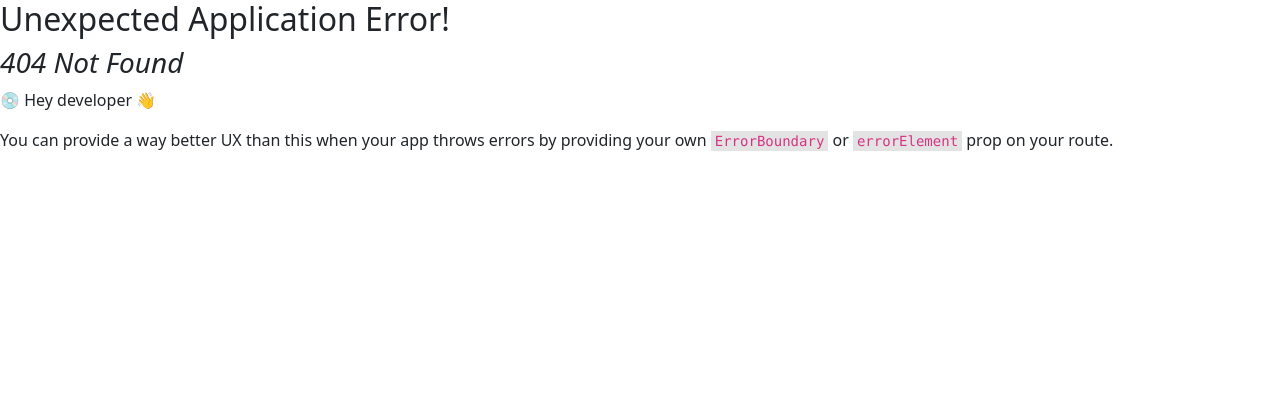
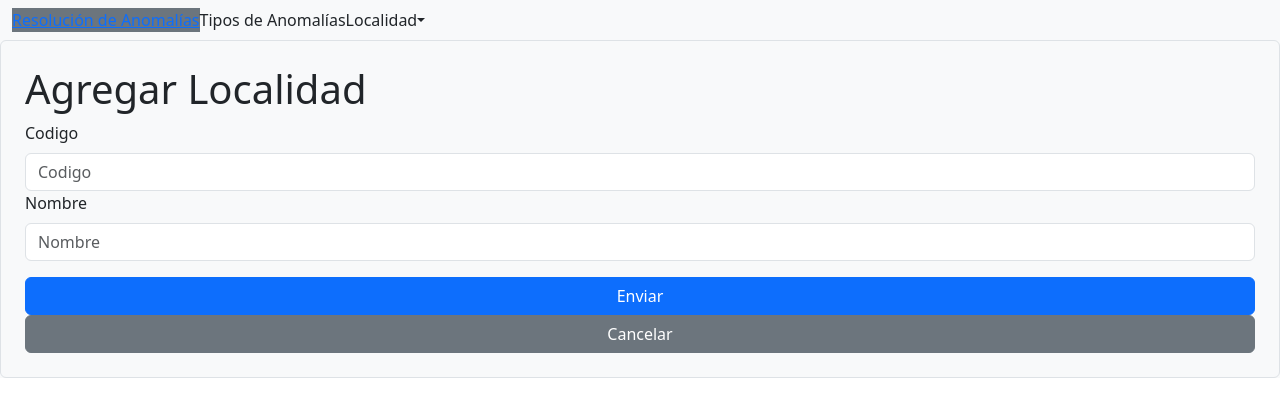
Before and after one commit to tomasinoalvaro48/DSWTP_FrontEnd, a React (Vite) app: page /add-localidad in a window 1280 px wide. Before the commit this address had no page. Shown: the top 416 px of the page. Built offline with nearby package versions, Linux system fonts and the light colour scheme.

Commit message:
Localidadad

```diff
--- a/src/App.tsx
+++ b/src/App.tsx
@@ -9,6 +9,9 @@ import {
 } from 'react-router'
 import { RootLayout } from './layout/RootLayout.tsx'
 import { UpdateTiposAnomalias } from './components/TipoAnomalia/UpdateTiposAnomalias.tsx'
+import { ShowLocalidad } from './components/Localidad/ShowLocalidad.tsx'
+import { AddLocalidad } from './components/Localidad/AddLocalidad.tsx'
+import { UpdateLocalidad } from './components/Localidad/UpdateLocalidad.tsx'
 
 function App() {
   const router = createBrowserRouter(
@@ -21,7 +24,19 @@ function App() {
           element={<UpdateTiposAnomalias />}
         />
         <Route path="add-tipo-anomalia" element={<AddTiposAnomalias />} />
+
+
+        <Route path="show-localidad" element={<ShowLocalidad/>}/>
+        <Route path="add-localidad" element={<AddLocalidad/>}/>
+        <Route path='update-localidad/:id' element={<UpdateLocalidad/>}></Route>
+
+
       </Route>
+
+
+
+
+
     )
   )
   return (
--- /dev/null
+++ b/src/components/Localidad/AddLocalidad.tsx
@@ -0,0 +1,77 @@
+import { useState } from 'react'
+import { useNavigate } from 'react-router'
+import { post } from '../../api/dataManager.ts'
+import { Link } from 'react-router'
+
+
+export function AddLocalidad(){
+    const [localidadNueva, setLocalidadNueva] = useState({
+        nombre_localidad: '',
+        codigo_localidad: ''
+    })
+
+    const navigate = useNavigate()
+
+    const handleSubmit = (event: React.FormEvent<HTMLFormElement>) => {
+        event.preventDefault()
+        const form = event.currentTarget
+        if (form.checkValidity() === false) {
+            event.stopPropagation()
+        } else {
+            post('localidad', localidadNueva)
+        navigate('/show-localidad')
+        }
+    }
+
+    return(
+        <div className="d-flex flex-column bg-light">
+            <form
+                className="d-flex flex-column p-4 border rounded bg-light"
+                onSubmit={handleSubmit}
+            >
+                <h1>Agregar Localidad</h1>
+                <div className="mb-3">
+                    <label htmlFor="codigo" className="form-label">
+                        Codigo
+                    </label>
+                    <input
+                        required
+                        type="text"
+                        id="codigo"
+                        className="form-control"
+                        placeholder="Codigo"
+                        onChange={(e)=>
+                            setLocalidadNueva({
+                                ...localidadNueva,
+                                codigo_localidad: e.target.value,
+                            })
+                        }
+                    />
+                    <label htmlFor="nombre" className="form-label">
+                        Nombre
+                    </label>
+                    <input
+                        required
+                        type="text"
+                        id="nombre"
+                        className="form-control"
+                        placeholder="Nombre"
+                        onChange={(e)=>
+                            setLocalidadNueva({
+                                ...localidadNueva,
+                                nombre_localidad: e.target.value,
+                            })
+                        }
+                    />
+                </div>
+                <button type="submit" className="btn btn-primary">
+                Enviar
+                </button>
+                <Link className="btn btn-secondary" to="/show-localidad">
+                Cancelar
+                </Link>
+            </form>
+        </div>
+    )
+
+}
--- /dev/null
+++ b/src/components/Localidad/ShowLocalidad.tsx
@@ -0,0 +1,52 @@
+import { get } from "../../api/dataManager.ts";
+import { Table } from "react-bootstrap";
+import type { Localidad } from "../../entities/entities.ts";
+import { Link } from "react-router";
+import DeleteEntityButton from "../DeleteEntityButton.tsx";
+
+export function ShowLocalidad(){
+    const {data, loading, error} = get<Localidad>('localidad')
+
+    return(
+        <div className="ShowLocalidades">
+            <h1>Localidades</h1>
+            <Table striped bordered hover>
+                <thead className="table-dark">
+                    <tr>
+                        <th>Id</th>
+                        <th>Código</th>
+                        <th>Nombre</th>
+                        <th>Acción</th>
+                    </tr>
+                </thead>
+                <tbody>
+                    {data?.map((unaLocalidad)=> (
+                        <tr key = {unaLocalidad.id}>
+                            <th>{unaLocalidad.id}</th>
+                            <th>{unaLocalidad.codigo_localidad}</th>
+                            <th>{unaLocalidad.nombre_localidad}</th>
+                            <th>
+                                <Link
+                                    to={`/update-localidad/${unaLocalidad.id}`}
+                                    className="btn btn-sm btn-primary me-2"
+                                >
+                                Editar
+                                </Link>
+                                <DeleteEntityButton
+                                    idToDelete={unaLocalidad.id}
+                                    nameToDelete={unaLocalidad.nombre_localidad}
+                                    route={'localidad'}
+                                />
+                            </th>
+                        </tr>
+                    ))}
+                </tbody>
+            </Table>
+            {loading && <div>Cargando...</div>}
+            {error && <div>{error}</div>}
+            <Link to="/add-localidad" className="btn btn-lg btn-success m-3 mt-0">
+                + Agregar Localidad
+            </Link>
+        </div>
+    )
+}
--- /dev/null
+++ b/src/components/Localidad/UpdateLocalidad.tsx
@@ -0,0 +1,84 @@
+import { useNavigate, useParams, Link } from 'react-router'
+import { useState } from 'react'
+import { getOne, patch } from '../../api/dataManager.ts'
+import type { Localidad } from '../../entities/entities.ts'
+
+export function UpdateLocalidad(){
+    const {id} = useParams()
+
+    const {data} = getOne<Localidad>('localidad/'+id)
+
+    const [localidadToUpdate, setLocalidadToUpdate] = useState<Localidad>({
+        id: data?.id,
+        codigo_localidad: undefined,
+        nombre_localidad: undefined
+    })
+
+    const navigate = useNavigate()
+
+    const handleUpdate = (event: React.FormEvent<HTMLFormElement>) => {
+        event.preventDefault()
+        patch('localidad/'+id, localidadToUpdate)
+        navigate('/show-localidad')
+    }
+
+    return(
+        <div className="d-flex flex-column align-items-center justify-content-center bg-light">
+            <h1>Localidad a Editar</h1>
+            <div className="container mb-3 border rounded bg-light p-2">
+                <div>Id: {data?.id ?? 'error'}</div>
+                <div>Codigo: {data?.codigo_localidad ?? 'error'}</div>
+                <div>Nombre: {data?.nombre_localidad ?? 'error'}</div>
+            </div>
+            <form
+                className="d-flex flex-column align-items-center justify-content-center p-4 border rounded bg-light"
+                onSubmit={handleUpdate}
+            >
+                <div className='mb-3'>
+                    <label htmlFor="codigo" className="form-label">
+                        Codigo
+                    </label>
+                    <input
+                        required
+                        type="text"
+                        id="codigo"
+                        className="form-control"
+                        placeholder="Codigo"
+                        defaultValue={data?.nombre_localidad}
+                        onChange={(e)=>
+                            setLocalidadToUpdate({
+                                ...localidadToUpdate,
+                                codigo_localidad: e.target.value,
+                            })
+                        }
+                    />
+                    <label htmlFor="nombre" className="form-label">
+                        Nombre
+                    </label>
+                    <input
+                        required
+                        type="text"
+                        id="nombre"
+                        className="form-control"
+                        placeholder="Nombre"
+                        defaultValue={data?.codigo_localidad}
+                        onChange={(e)=>
+                            setLocalidadToUpdate({
+                                ...localidadToUpdate,
+                                nombre_localidad: e.target.value,
+                            })
+                        }
+                    />
+                </div>
+                <button type="submit" className="btn btn-primary">
+                Enviar
+                </button>
+                <Link className="btn btn-secondary" to="/show-tipo-anomalia">
+                Cancelar
+                </Link>
+            </form>
+        </div>
+    )
+
+
+}
--- a/src/navigation/MainNavbar.tsx
+++ b/src/navigation/MainNavbar.tsx
@@ -16,6 +16,9 @@ export function MainNavbar() {
             <NavLink to="/show-tipo-anomalia" className="nav-link">
               <div className="navbarOptionTipos">Tipos de Anomalías</div>
             </NavLink>
+            <NavLink to="/show-localidad" className="nav-link">
+              <div className="navbarOptionTipos">Localidad</div>
+            </NavLink>
             <NavDropdown title="" id="nav-dropdown">
               <NavDropdown.Item href="#action/3.1">
                 Configuración
```
Also changed, not shown: src/entities/entities.ts (+7 -2 lines).
